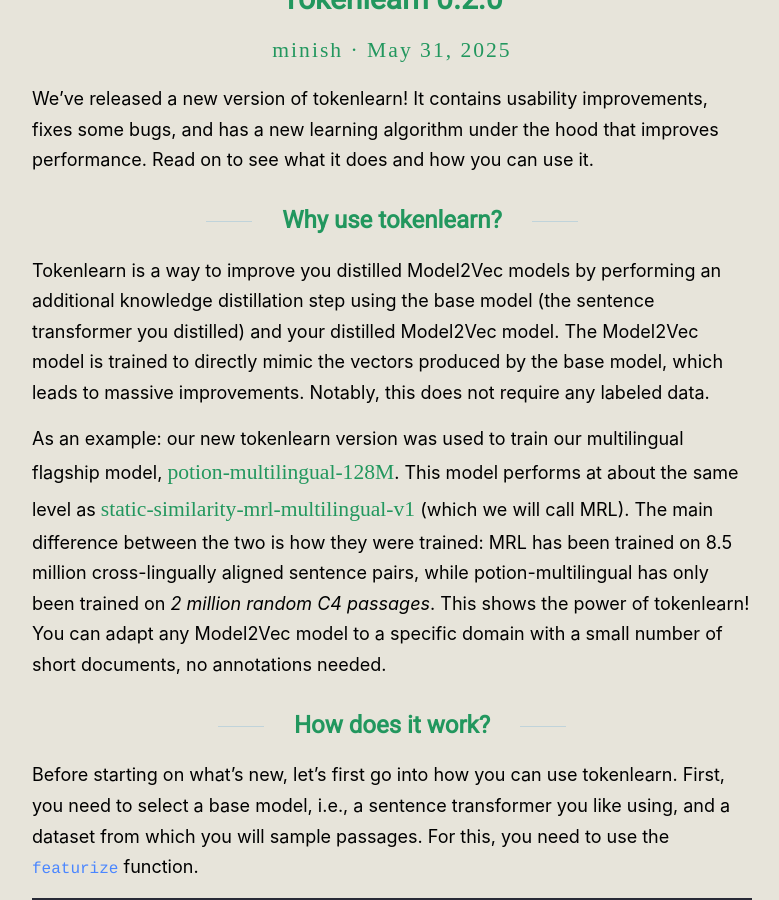
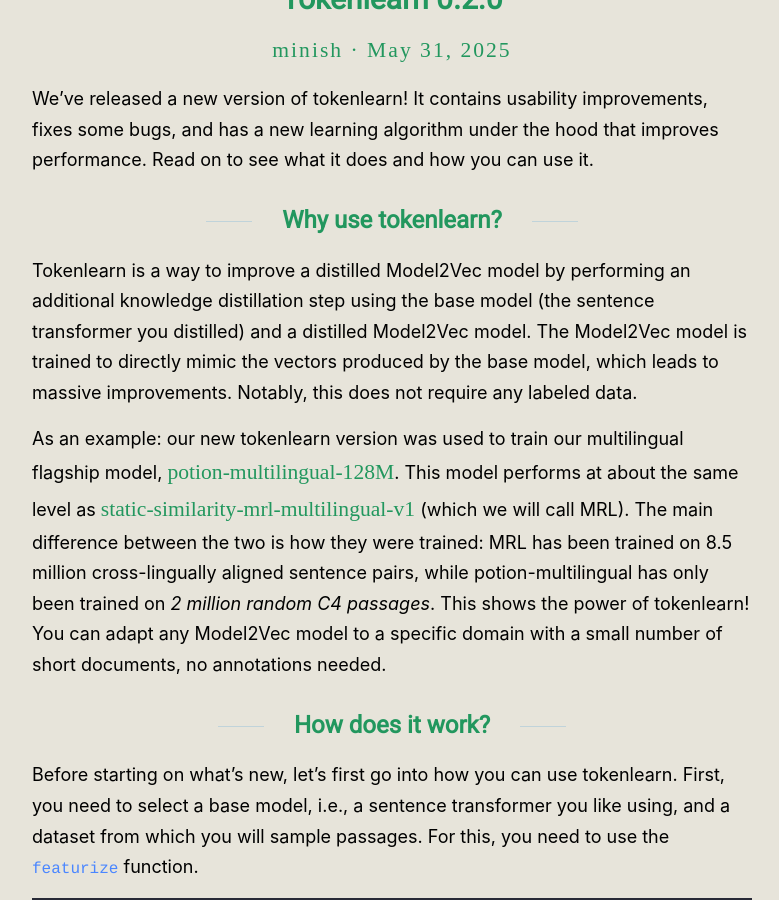
Before and after one commit to MinishLab/minishlab.github.io, a Jekyll site: the page built from _posts/2025-05-31-tokenlearn_release.md, in a window 1280 px wide and 900 px high, scrolled down 301 px. Shown: the whole window, without its empty margins (248-1027 px from the left). Built offline with Jekyll 4.4.1, drawn with Linux system fonts in a browser that asks for light colours; some web fonts are replaced.

Commit message:
fix typo

```diff
--- a/_posts/2025-05-31-tokenlearn_release.md
+++ b/_posts/2025-05-31-tokenlearn_release.md
@@ -8,7 +8,7 @@
 
 ## Why use tokenlearn?
 
-Tokenlearn is a way to improve you distilled Model2Vec models by performing an additional knowledge distillation step using the base model (the sentence transformer you distilled) and your distilled Model2Vec model. The Model2Vec model is trained to directly mimic the vectors produced by the base model, which leads to massive improvements. Notably, this does not require any labeled data.
+Tokenlearn is a way to improve a distilled Model2Vec model by performing an additional knowledge distillation step using the base model (the sentence transformer you distilled) and a distilled Model2Vec model. The Model2Vec model is trained to directly mimic the vectors produced by the base model, which leads to massive improvements. Notably, this does not require any labeled data.
 
 As an example: our new tokenlearn version was used to train our multilingual flagship model, [potion-multilingual-128M](https://huggingface.co/minishlab/potion-multilingual-128M). This model performs at about the same level as [static-similarity-mrl-multilingual-v1](https://huggingface.co/sentence-transformers/static-similarity-mrl-multilingual-v1) (which we will call MRL). The main difference between the two is how they were trained: MRL has been trained on 8.5 million cross-lingually aligned sentence pairs, while potion-multilingual has only been trained on _2 million random C4 passages_. This shows the power of tokenlearn! You can adapt any Model2Vec model to a specific domain with a small number of short documents, no annotations needed.
 
```
